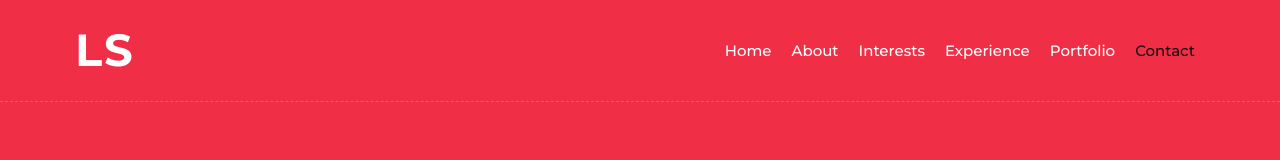
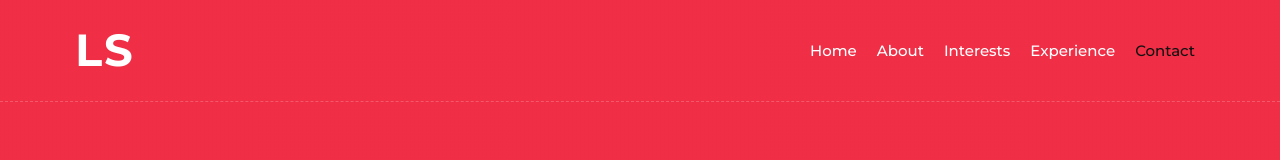
Before and after one commit to Lakshay1703/personalwebsite, a plain HTML site: page index.html in a window 1280 px wide. Shown: the top 160 px of the page. Drawn offline with nearby package versions, Linux system fonts and the light colour scheme.

Commit message:
Update index.html

```diff
--- a/index.html
+++ b/index.html
@@ -31,7 +31,6 @@
                         <a href="#about" class="nav-item nav-link">About</a>
                         <a href="#service" class="nav-item nav-link">Interests</a>
                         <a href="#experience" class="nav-item nav-link">Experience</a>
-                        <a href="#portfolio" class="nav-item nav-link">Portfolio</a>
                         <a href="#contact" class="nav-item nav-link">Contact</a>
                     </div>
                 </div>
```
